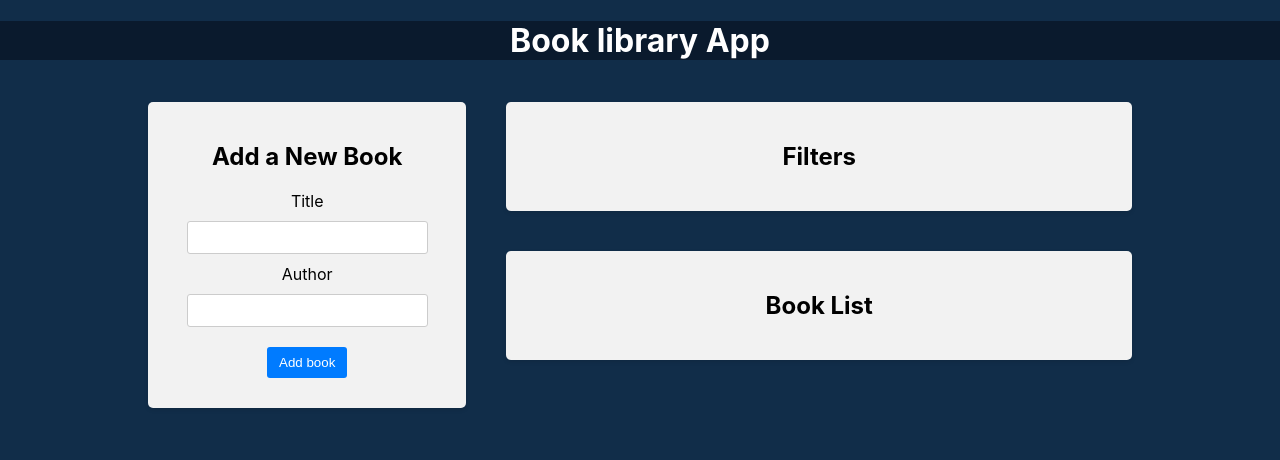
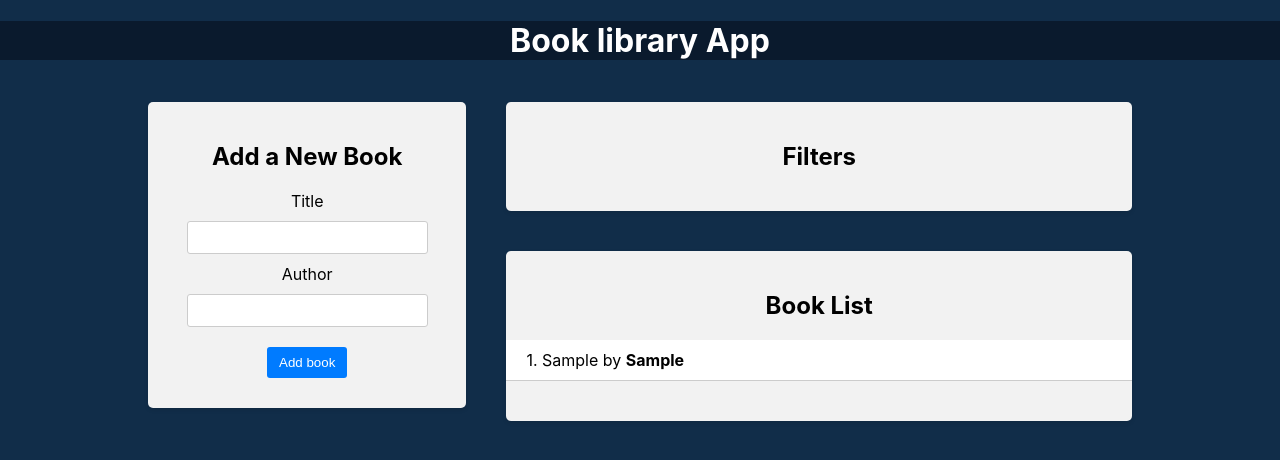
Before and after one commit to GhostArnold/Library-App, a React (Create React App) app in the folder frontend/: page / in a window 1280 px wide. Both pictures are taken after typing "Sample", "Sample" into the empty fields and a click on the button "Add book". Shown: the top 460 px of the page. Built offline with nearby package versions, Linux system fonts and the light colour scheme.

Commit message:
We make sure that data is added to the BookList from the books state

```diff
--- a/frontend/src/components/BookList/BookList.jsx
+++ b/frontend/src/components/BookList/BookList.jsx
@@ -1,9 +1,36 @@
+import { useSelector } from 'react-redux'; // Импорт хука useSelector из библиотеки react-redux
+import './BookList.css'; // Импорт стилей компонента
+
 const BookList = () => {
+  const books = useSelector((state) => state.books); // Использование хука useSelector для получения состояния книг из Redux
+
   return (
     <div className="app-block book-list">
-      <h2>Book List</h2>
+      {' '}
+      <h2>Book List</h2> {/* Заголовок списка книг */}
+      {books.length === 0 ? ( // Проверка, есть ли книги в списке
+        <p>No books available</p> // Вывод сообщения, если нет книг
+      ) : (
+        // Вывод списка книг, если они есть
+        <ul>
+          {books.map(
+            (
+              book,
+              i // Итерация по массиву книг
+            ) => (
+              <li key={i}>
+                {/* Уникальный ключ для каждой книги */}
+                <div className="book-info">
+                  {++i}. {book.title} by <strong>{book.author}</strong>{' '}
+                  {/* Вывод информации о книге: название и автор */}
+                </div>
+              </li>
+            )
+          )}
+        </ul>
+      )}
     </div>
   );
 };
 
-export default BookList;
+export default BookList; // Экспорт компонента BookList
```
